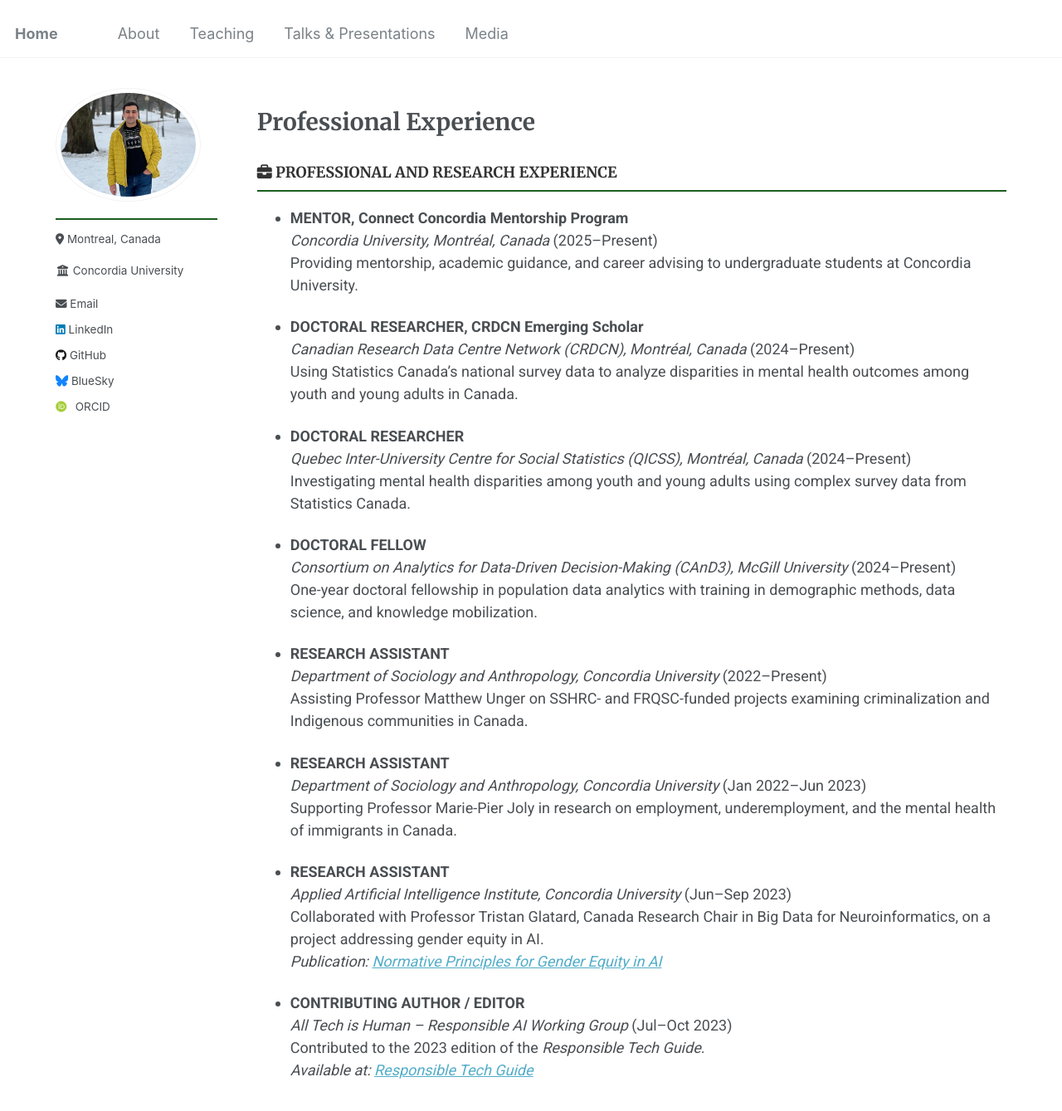
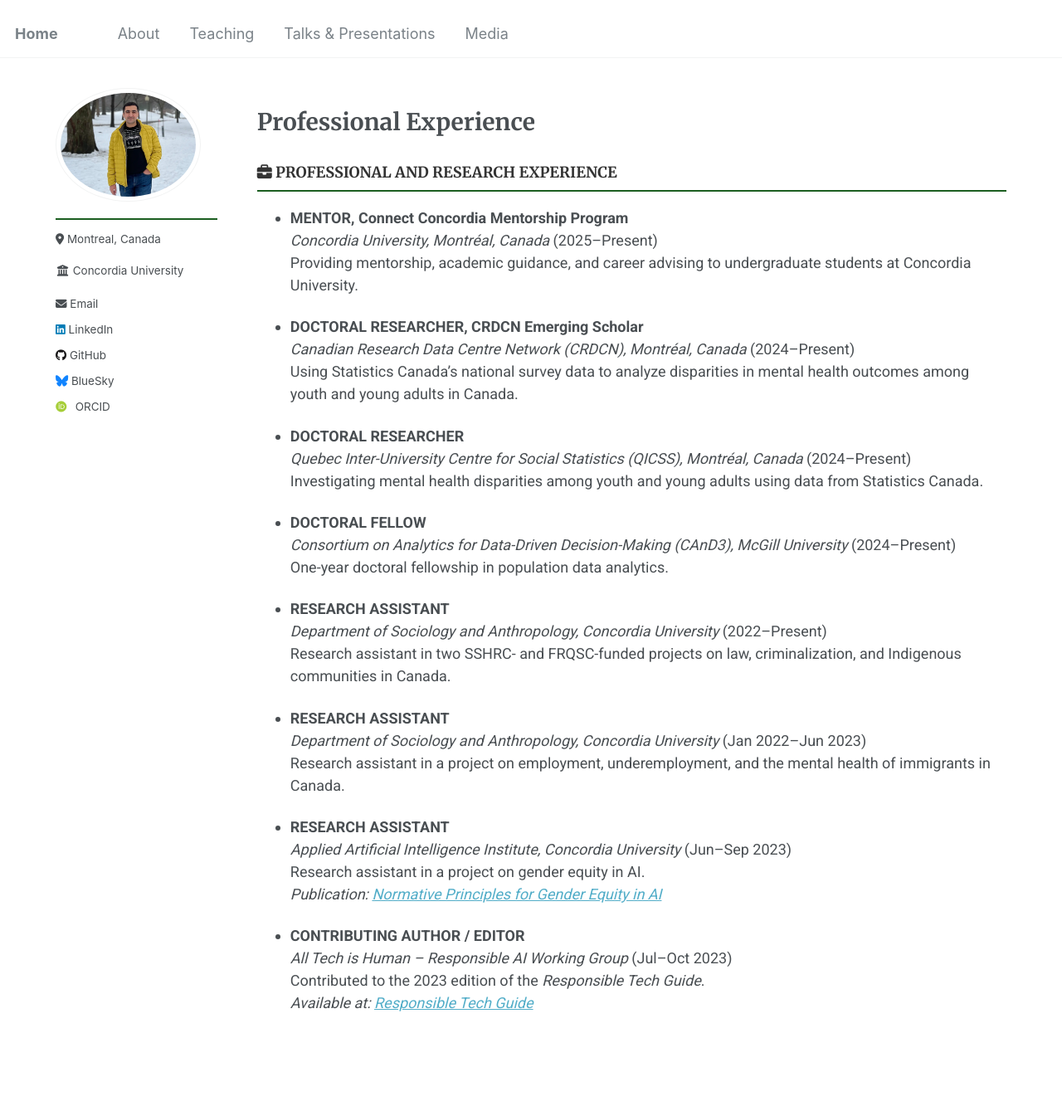
Before and after one commit to Mohsnmonji/mohsnmonji.github.io, a Jekyll site: the page built from _pages/Curriculum Vitae.md, in a window 1280 px wide and 1400 px high. Shown: the top 1339 px of the window at 83% size. Built offline with Jekyll 4.4.1, drawn with Linux system fonts in a browser that asks for light colours; some web fonts are replaced.

Commit message:
Update Curriculum Vitae.md

```diff
--- a/_pages/Curriculum Vitae.md
+++ b/_pages/Curriculum Vitae.md
@@ -30,23 +30,23 @@ author_profile: true
 
 - **DOCTORAL RESEARCHER**
   *Quebec Inter-University Centre for Social Statistics (QICSS), Montréal, Canada* (2024–Present)
-  Investigating mental health disparities among youth and young adults using complex survey data from Statistics Canada.
+  Investigating mental health disparities among youth and young adults using data from Statistics Canada.
 
 - **DOCTORAL FELLOW**
   *Consortium on Analytics for Data-Driven Decision-Making (CAnD3), McGill University* (2024–Present)
-  One-year doctoral fellowship in population data analytics with training in demographic methods, data science, and knowledge mobilization.
+  One-year doctoral fellowship in population data analytics.
 
 - **RESEARCH ASSISTANT**
   *Department of Sociology and Anthropology, Concordia University* (2022–Present)
-  Assisting Professor Matthew Unger on SSHRC- and FRQSC-funded projects examining criminalization and Indigenous communities in Canada.
+  Research assistant in two SSHRC- and FRQSC-funded projects on law, criminalization, and Indigenous communities in Canada.
 
 - **RESEARCH ASSISTANT**
   *Department of Sociology and Anthropology, Concordia University* (Jan 2022–Jun 2023)
-  Supporting Professor Marie-Pier Joly in research on employment, underemployment, and the mental health of immigrants in Canada.
+  Research assistant in a project on employment, underemployment, and the mental health of immigrants in Canada.
 
 - **RESEARCH ASSISTANT**
   *Applied Artificial Intelligence Institute, Concordia University* (Jun–Sep 2023)
-  Collaborated with Professor Tristan Glatard, Canada Research Chair in Big Data for Neuroinformatics, on a project addressing gender equity in AI.
+  Research assistant in a project on gender equity in AI.
   *Publication: [Normative Principles for Gender Equity in AI](https://affectingmachines.net/)*
 
 - **CONTRIBUTING AUTHOR / EDITOR**
```
